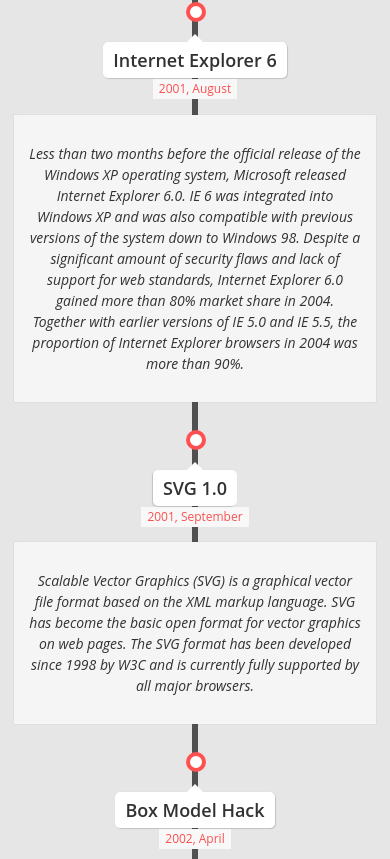
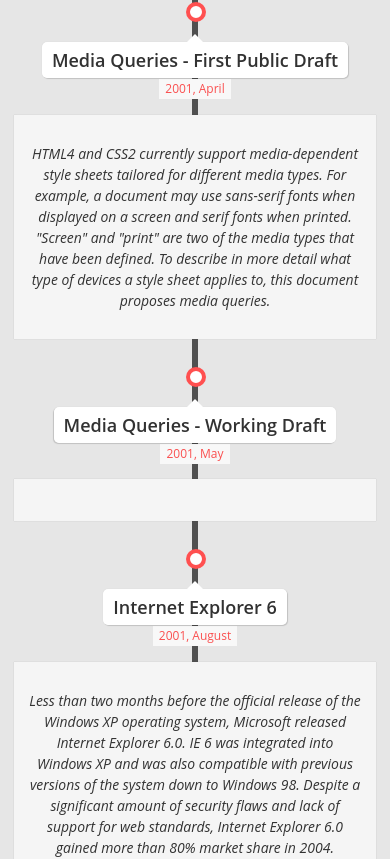
Before and after one commit to the-web-history/css-timeline, a Svelte app: page / in a window 390 px wide. Shown: the part 8072-8931 px from the top of the page. Built offline with nearby package versions, Linux system fonts and the light colour scheme.

Commit message:
chore: add media queries standards

```diff
--- a/src/data/browsers.js
+++ b/src/data/browsers.js
@@ -106,7 +106,16 @@
 				created_at: new Date('2015-03-30'),
 				tags: ['browsers']
 
-		}
+		},
+
+  {
+    name: "Internet Explorer 6",
+    url: "https://www.webdesignmuseum.org/web-design-history/internet-explorer-6-0-2001",
+    description:
+      "Less than two months before the official release of the Windows XP operating system, Microsoft released Internet Explorer 6.0. IE 6 was integrated into Windows XP and was also compatible with previous versions of the system down to Windows 98. Despite a significant amount of security flaws and lack of support for web standards, Internet Explorer 6.0 gained more than 80% market share in 2004. Together with earlier versions of IE 5.0 and IE 5.5, the proportion of Internet Explorer browsers in 2004 was more than 90%.",
+    created_at: new Date("2001-08-27"),
+    tags: ["browsers"],
+  },
 ];
 
 export default data;
--- a/src/data/standards.js
+++ b/src/data/standards.js
@@ -138,14 +138,6 @@
     tags: ["standards"],
   },
   {
-    name: "Internet Explorer 6",
-    url: "https://www.webdesignmuseum.org/web-design-history/internet-explorer-6-0-2001",
-    description:
-      "Less than two months before the official release of the Windows XP operating system, Microsoft released Internet Explorer 6.0. IE 6 was integrated into Windows XP and was also compatible with previous versions of the system down to Windows 98. Despite a significant amount of security flaws and lack of support for web standards, Internet Explorer 6.0 gained more than 80% market share in 2004. Together with earlier versions of IE 5.0 and IE 5.5, the proportion of Internet Explorer browsers in 2004 was more than 90%.",
-    created_at: new Date("2001-08-27"),
-    tags: ["browsers", "standards"],
-  },
-  {
     name: "SVG 1.0",
     url: "https://www.w3.org/TR/SVG11/",
     description:
@@ -216,7 +208,91 @@
 				description: 'Software engineer Jordan Walke from Facebook announced the creation of the React javascript library (sometimes referred to as React.js or ReactJS) at the JSConf US conference. The open-source React library is designed to make it easier to create user interfaces and UI components for web applications. React can also be used to create single-page or mobile applications. The development and maintenance of the React web framework is currently handled by Facebook along with a large community of independent developers.',
 				created_at: new Date('2013-05-29'),
 				tags: ["standards"],
-		}
+		},
+		{
+				name: 'Media Queries - First Public Draft',
+				url: 'https://www.w3.org/TR/2001/WD-css3-mediaqueries-20010404/',
+				description: 'HTML4 and CSS2 currently support media-dependent style sheets tailored for different media types. For example, a document may use sans-serif fonts when displayed on a screen and serif fonts when printed. "Screen" and "print" are two of the media types that have been defined. To describe in more detail what type of devices a style sheet applies to, this document proposes media queries.',
+				created_at: new Date('2001-04-04'),
+				tags: ["standards"],
+		},
+		{
+				name: 'Media Queries - Working Draft',
+				url: 'https://www.w3.org/TR/2001/WD-css3-mediaqueries-20010517/',
+				description: '',
+				created_at: new Date('2001-05-17'),
+				tags: ["standards"],
+		},
+		{
+				name: 'Media Queries - Last Call Working Draft',
+				url: 'https://www.w3.org/TR/2002/WD-css3-mediaqueries-20020123/',
+				description: 'This document is produced by the CSS Working Group and is one of the modules of the upcoming CSS3 specification. This is a  W3C Last Call Working Draft for review by W3C members and other interested parties.',
+				created_at: new Date('2002-01-23'),
+				tags: ["standards"],
+		},
+		{
+				name: 'Media Queries - Candidate Recommendation Snapshot',
+				url: 'https://www.w3.org/TR/2002/CR-css3-mediaqueries-20020708',
+				description: '',
+				created_at: new Date('2002-07-08'),
+				tags: ["standards"],
+		},
+		{
+				name: 'Media Queries - Candidate Recommendation Snapshot',
+				url: 'https://www.w3.org/TR/2007/CR-css3-mediaqueries-20070606',
+				description: '',
+				created_at: new Date('2007-06-06'),
+				tags: ["standards"],
+		},
+		{
+				name: 'Media Queries - Last Call Working Draft',
+				url: 'https://www.w3.org/TR/2008/WD-css3-mediaqueries-20081015/',
+				description: '',
+				created_at: new Date('2008-10-15'),
+				tags: ["standards"],
+		},
+		{
+				name: 'Media Queries - Candidate Recommendation Snapshot',
+				url: 'https://www.w3.org/TR/2009/CR-css3-mediaqueries-20090423/',
+				description: '',
+				created_at: new Date('2009-04-23'),
+				tags: ["standards"],
+		},
+		{
+				name: 'Media Queries - Candidate Recommendation Snapshot',
+				url: 'https://www.w3.org/TR/2009/CR-css3-mediaqueries-20090915/',
+				description: '',
+				created_at: new Date('2009-09-15'),
+				tags: ["standards"],
+		},
+		{
+				name: 'Media Queries - Candidate Recommendation Snapshot',
+				url: 'https://www.w3.org/TR/2010/CR-css3-mediaqueries-20100727/',
+				description: '',
+				created_at: new Date('2010-07-27'),
+				tags: ["standards"],
+		},
+		{
+				name: 'Media Queries - Proposed Recommendation',
+				url: 'https://www.w3.org/TR/2012/PR-css3-mediaqueries-20120426/',
+				description: '',
+				created_at: new Date('2012-04-26'),
+				tags: ["standards"],
+		},
+		{
+				name: 'Media Queries Recommendation',
+				url: 'https://www.w3.org/TR/2012/REC-css3-mediaqueries-20120619/',
+				description: '',
+				created_at: new Date('2012-06-19'),
+				tags: ["standards"],
+		},
+		{
+				name: 'Media Queries Level 3 Recommendation',
+				url: 'https://www.w3.org/TR/2022/REC-mediaqueries-3-20220405/',
+				description: '',
+				created_at: new Date('2022-04-05'),
+				tags: ["standards"],
+		},
 ];
 
 export default data;
```
